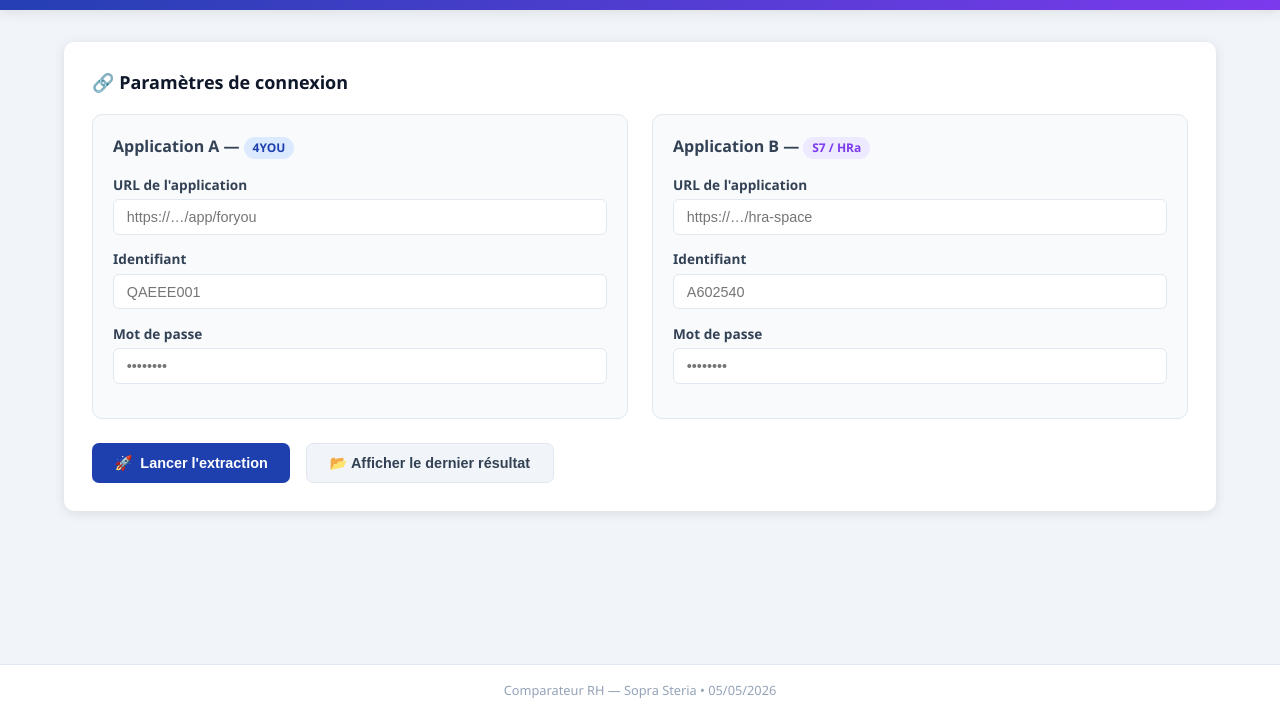
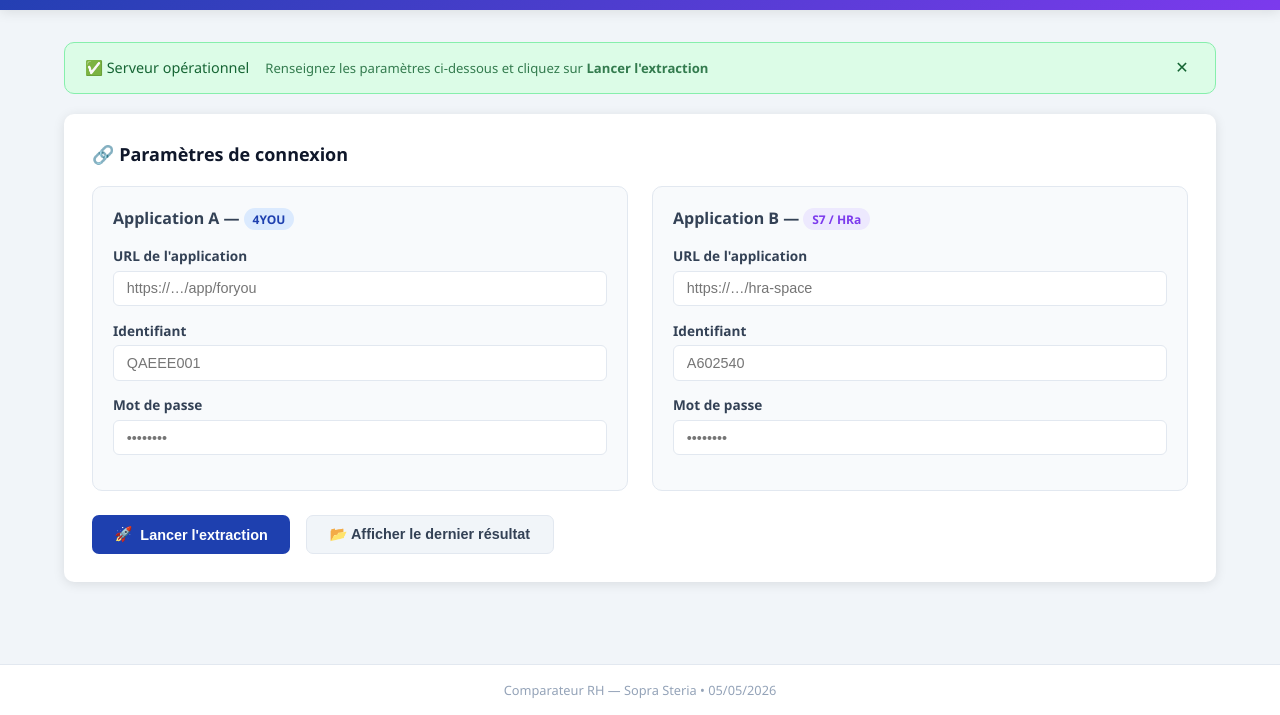
Before and after one commit to meherdoghri/Applications-Check, a website: page public/index.html in a window 1280 px wide. Shown: the part 85-800 px from the top of the page. Drawn offline with Linux system fonts and the light colour scheme.

Commit message:
feat: banniere statut serveur dans l'interface

```diff
--- a/public/index.html
+++ b/public/index.html
@@ -21,6 +21,13 @@
 
   <!-- ── MAIN ── -->
   <main>
+
+    <!-- ── BANNER SERVEUR ── -->
+    <div class="banner-ok" id="banner-ok">
+      <span>✅ Serveur opérationnel</span>
+      <span class="banner-sub">Renseignez les paramètres ci-dessous et cliquez sur <strong>Lancer l'extraction</strong></span>
+      <button class="banner-close" onclick="document.getElementById('banner-ok').style.display='none'">✕</button>
+    </div>
 
     <!-- ── FORM CARD ── -->
     <section class="card" id="form-card">
--- a/public/style.css
+++ b/public/style.css
@@ -218,6 +218,20 @@ input.invalid { border-color: var(--red); }
 /* ── Utility ─────────────────────────────────────────────────────────────── */
 .hidden { display: none !important; }
 
+/* ── Banner ─────────────────────────────────────────────────────────────── */
+.banner-ok {
+  display: flex; align-items: center; gap: 1rem; flex-wrap: wrap;
+  background: #dcfce7; border: 1.5px solid #86efac; border-radius: var(--radius);
+  padding: .85rem 1.25rem; margin-bottom: 1.25rem; font-size: .9rem;
+  color: #166534; position: relative;
+}
+.banner-sub { font-size: .82rem; opacity: .85; }
+.banner-close {
+  margin-left: auto; background: none; border: none; cursor: pointer;
+  font-size: 1rem; color: #166534; padding: .1rem .4rem; border-radius: 4px;
+}
+.banner-close:hover { background: #bbf7d0; }
+
 /* ── Footer ──────────────────────────────────────────────────────────────── */
 footer {
   text-align: center; padding: 1rem; font-size: .8rem;
```
